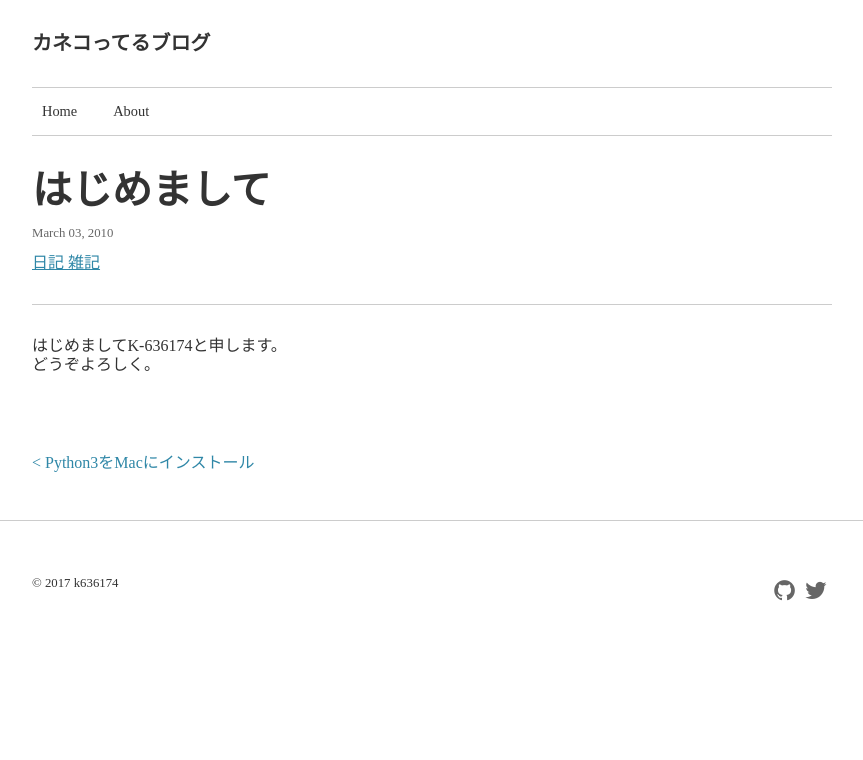
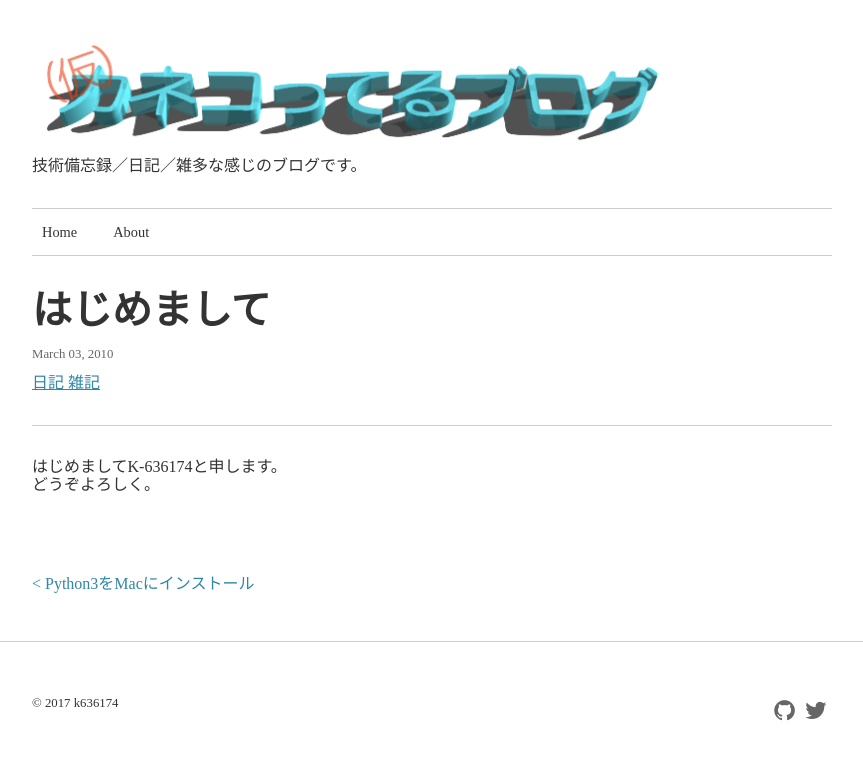
Before and after one commit to k636174/k636174.github.io, a Jekyll site: the page built from _posts/2010-03-03-HelloWorld.md, in a window 1280 px wide. Shown: the top 760 px of the page, without its empty margins (208-1071 px from the left). Built offline with Jekyll 4.4.1, drawn with Linux system fonts in a browser that asks for light colours; nearby versions of some CDN libraries.

Commit message:
change index.html

```diff
--- a/_config.yml
+++ b/_config.yml
@@ -1,7 +1,8 @@
 title: カネコってるブログ
 description: >
-  カネコってるブログです
+  技術備忘録／日記／雑多な感じのブログです。
 baseurl: ""
+logo_path: "/assets/images/top_dir/logo.png"
 url: "https://blog.k636174.net/"
 
 author:
--- a/_layouts/default.html
+++ b/_layouts/default.html
@@ -21,7 +21,18 @@
 <!-- サイト名とナビゲーション部分｡全ページ共通 -->
 <header class="header">
   <div class="container">
-    <div class="site-title"><a href="{{ '/' | relative_url }}">{{ site.title }}</a></div>
+    <div class="site-logo">
+      <div class="site-title">
+        <a href="{{ '/' | relative_url }}">
+      {% if site.logo_path %}
+        <img src="{{ site.logo_path }}" />
+      {% else %}
+        {{ site.title }}
+      {% endif %}
+        </a>
+      </div>
+      <div class="site_description">{{ site.description }}</div>
+    </div>
     <nav class="nav">
       <ul class="nav__list">
         <li class="nav__item"><a href="{{ '/' | relative_url }}">Home</a></li>
--- a/assets/css/style.scss
+++ b/assets/css/style.scss
@@ -124,7 +124,6 @@ p{
 
 .site-title{
   font-weight: bold;
-  padding: 4% 0;
 
   @include breakpoint(){
     font-size: 20px;
@@ -134,6 +133,10 @@ p{
     color: $font-color;
     text-decoration: none;
   }
+}
+
+.site-logo{
+    padding: 4% 0;
 }
 
 .pager{
```
Also changed, not shown: assets/images/top_dir/logo.png (added).
